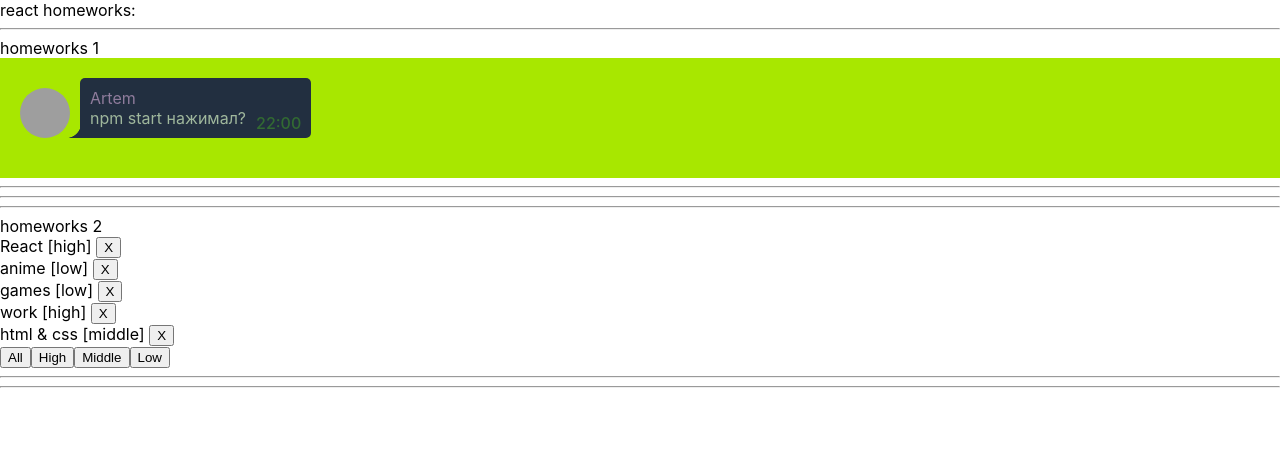
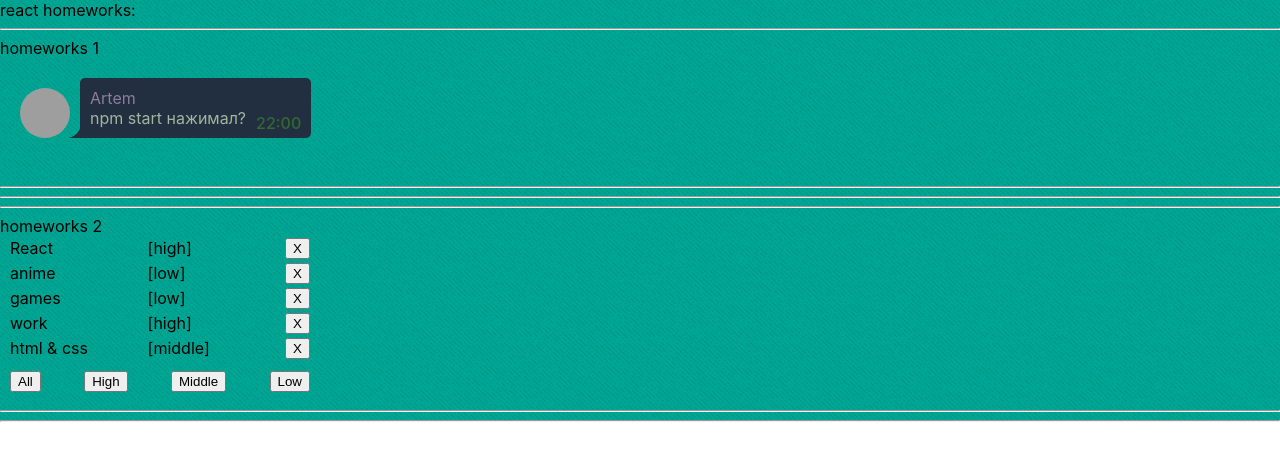
Before and after one commit to acronisv/react-homeworks, a React (Create React App) app: page / in a window 1280 px wide. Shown: the top 460 px of the page. Built offline with nearby package versions, Linux system fonts and the light colour scheme; grey boxes are pictures that could not be loaded.

Commit message:
Change styles

```diff
--- a/src/p1-main/m1-ui/u1-app/App.module.css
+++ b/src/p1-main/m1-ui/u1-app/App.module.css
@@ -1,3 +1,4 @@
 .App {
-
+    background-image: url('../../../assets/bg.png');
+    /*background-repeat: repeat;*/
 }
--- a/src/p2-homeworks/h1/Message.module.css
+++ b/src/p2-homeworks/h1/Message.module.css
@@ -1,5 +1,4 @@
 .message_area {
-    background: #a8e700;
     padding: 20px
 }
 
--- a/src/p2-homeworks/h2/Affair.tsx
+++ b/src/p2-homeworks/h2/Affair.tsx
@@ -1,5 +1,6 @@
 import React from 'react'
 import {AffairType} from "./HW2";
+import style from "./Affairs.module.css"
 
 type AffairPropsType = {
     affair: AffairType
@@ -14,7 +15,7 @@ function Affair(props: AffairPropsType) {
     }
 
     return (
-        <div>
+        <div className={style.affair_container}>
             <span>{props.affair.name} </span>
             <span>[{props.affair.priority}] </span>
             <button onClick={deleteCallback}>X</button>
--- a/src/p2-homeworks/h2/Affairs.module.css
+++ b/src/p2-homeworks/h2/Affairs.module.css
@@ -1,3 +1,17 @@
-.someClass {
+.affair_container {
+    padding: 2px 10px;
+    max-width: 300px;
+    display: flex;
+    justify-content: space-between;
+}
 
+.affair_container span{
+    flex-basis: 40%;
 }
+
+.button_group {
+    padding: 10px;
+    max-width: 300px;
+    display: flex;
+    justify-content: space-between;
+}
--- a/src/p2-homeworks/h2/Affairs.tsx
+++ b/src/p2-homeworks/h2/Affairs.tsx
@@ -1,11 +1,12 @@
 import React from 'react'
 import Affair from './Affair'
 import {AffairType, FilterType} from './HW2'
+import style from './Affairs.module.css'
 
 type AffairsPropsType = { // need to fix any
     data: Array<AffairType>
-    setFilter: (filter:FilterType)=>void
-    deleteAffairCallback: (_id: number)=>void
+    setFilter: (filter: FilterType) => void
+    deleteAffairCallback: (_id: number) => void
 }
 
 function Affairs(props: AffairsPropsType) {
@@ -38,11 +39,13 @@ function Affairs(props: AffairsPropsType) {
         <div>
 
             {mappedAffairs}
+            <div className={style.button_group}>
+                <button onClick={setAll}>All</button>
+                <button onClick={setHigh}>High</button>
+                <button onClick={setMiddle}>Middle</button>
+                <button onClick={setLow}>Low</button>
+            </div>
 
-            <button onClick={setAll}>All</button>
-            <button onClick={setHigh}>High</button>
-            <button onClick={setMiddle}>Middle</button>
-            <button onClick={setLow}>Low</button>
         </div>
     )
 }
--- a/src/p2-homeworks/h2/HW2.tsx
+++ b/src/p2-homeworks/h2/HW2.tsx
@@ -1,5 +1,6 @@
 import React, {useState} from 'react'
 import Affairs from './Affairs'
+import styles from "./Affairs.module.css"
 
 // types
 export type AffairPriorityType = 'high' | 'middle' | 'low'
@@ -24,11 +25,11 @@ const defaultAffairs: Array<AffairType> = [
 // pure helper functions
 export const filterAffairs = (affairs: Array<AffairType>, filter: FilterType): Array<AffairType> => {
     if (filter === 'all') return affairs
-    else return affairs.filter(el=>el.priority===filter)
+    else return affairs.filter(el => el.priority === filter)
 }
 export const deleteAffair = (affairs: Array<AffairType>, _id: number): Array<AffairType> => {
     console.log("deleting")
-    return affairs.filter((el)=>el._id!==_id)
+    return affairs.filter((el) => el._id !== _id)
 }
 
 function HW2() {
@@ -42,14 +43,14 @@ function HW2() {
         <div>
             <hr/>
             homeworks 2
-
+            <div className={styles.affairs_container}>
                 {/*should work (должно работать)*/}
                 <Affairs
                     data={filteredAffairs}
                     setFilter={setFilter}
                     deleteAffairCallback={deleteAffairCallback}
                 />
-
+            </div>
             <hr/>
             {/*для личного творчества, могу проверить*/}
             {/*<AlternativeAffairs/>*/}
```
Also changed, not shown: src/assets/bg.png (added). Lines whose indentation alone changed are shown as unchanged.
